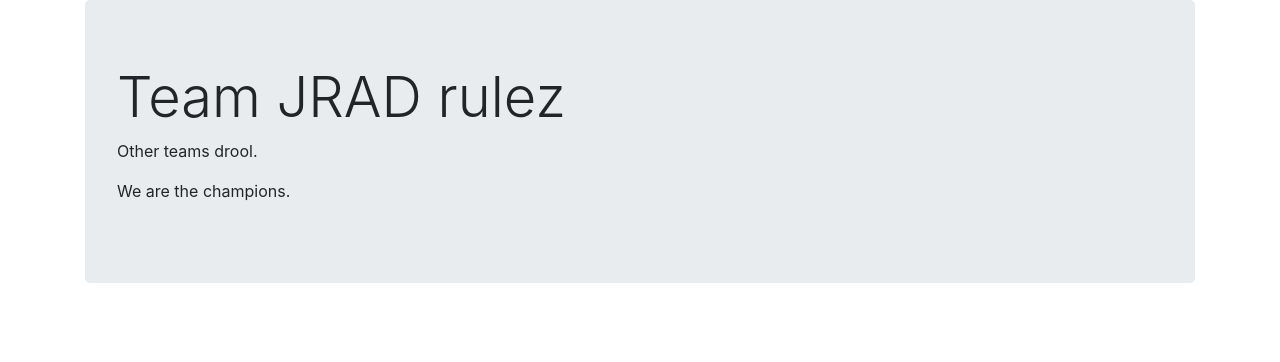
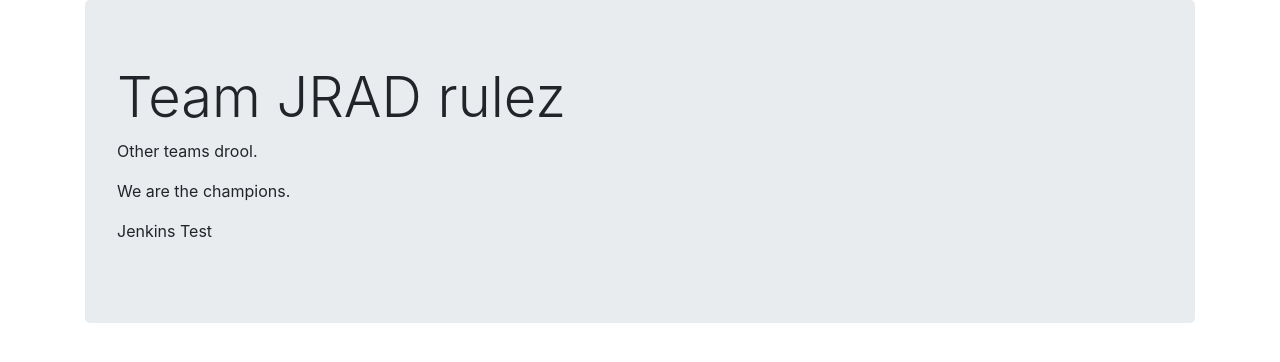
Before and after one commit to randolphbailey/project2-front-end, an Angular app: page / in a window 1280 px wide. Shown: the top 362 px of the page. Built offline with nearby package versions, Linux system fonts and the light colour scheme.

Commit message:
testing jenkins

```diff
--- a/src/app/app.component.html
+++ b/src/app/app.component.html
@@ -3,5 +3,6 @@
     <h1 class="display-4">Team JRAD rulez</h1>
     <p>Other teams drool.</p>
     <p>We are the champions.</p>
+    <p>Jenkins Test</p>
   </div>
 </div>
```
